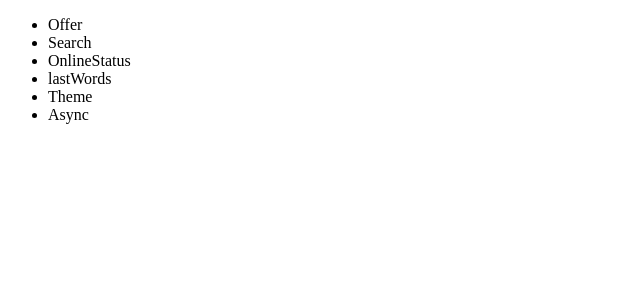
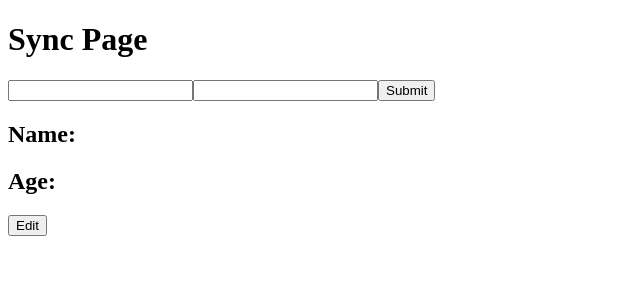
Before and after one commit to codingMechanic73/react-hooks, a React (Vite) app: page / in a window 1280 px wide. Shown: the top 300 px of the page, without its empty margins (0-640 px from the left). Built offline with nearby package versions, Linux system fonts and the light colour scheme.

Commit message:
add sync hook

```diff
--- a/src/App.tsx
+++ b/src/App.tsx
@@ -1,35 +1,10 @@
-import { useState, Context, createContext } from 'react'
-import { ThemeProvider } from './hooks/useTheme';
-import { AsyncComponent } from './Pages/AsyncComponent';
-import { LastWords } from './Pages/LastWords';
-import { Offer } from './Pages/Offer';
-import { OnlineStatus } from './Pages/OnlineStatus';
-import { Search } from './Pages/Search';
-import { Themes } from './Pages/Themes';
+import SyncPage from './Pages/SyncPage';
 
 function App() {
-  const [page, setPage] = useState('');
 
   return (
     <div className="App">
-      <ThemeProvider>
-        <ul>
-          <li onClick={() => setPage('offer')}>Offer</li>
-          <li onClick={() => setPage('search')}>Search</li>
-          <li onClick={() => setPage('online-status')}>OnlineStatus</li>
-          <li onClick={() => setPage('lastWords')}>lastWords</li>
-          <li onClick={() => setPage('theme')}>Theme</li>
-          <li onClick={() => setPage('async')}>Async</li>
-        </ul>
-        <div>
-          {page === 'offer'? <Offer/>: null}
-          {page === 'search'? <Search/>: null}
-          {page === 'online-status'? <OnlineStatus/>: null}
-          {page === 'lastWords'? <LastWords/>: null}
-          {page === 'theme'? <Themes/>: null}
-          {page === 'async'? <AsyncComponent/>: null}
-        </div>
-      </ThemeProvider>
+      <SyncPage />
     </div>
   )
 }
--- /dev/null
+++ b/src/Pages/SyncPage.tsx
@@ -0,0 +1,45 @@
+import { ChangeEvent, useState } from "react"
+import useSync from "../hooks/useSync";
+
+type FormDataType = {
+    name: string, age: number | undefined
+}
+
+const SyncPage = () => {
+
+    const [formData, setFormData] = useState<FormDataType>({
+        name: "",
+        age: undefined
+    });
+
+    const [setShouldSync] = useSync<FormDataType>(formData, "https://syncurl.com");
+
+    const onFormDataChange = ({ target }: ChangeEvent<HTMLInputElement>) => {
+        setFormData((prevData) => {
+            return {
+                ...prevData,
+                [target.name]: target.value
+            }
+        })
+    }
+
+    const onFormSubmit = (event: React.FormEvent<HTMLFormElement>) => {
+        event.preventDefault();
+        setShouldSync(false);
+
+    }
+
+    return <div>
+        <h1>Sync Page</h1>
+        <form onSubmit={(event) => onFormSubmit(event)}>
+            <input name="name" value={formData.name} onChange={(event) => onFormDataChange(event)} />
+            <input name="age" value={formData.age} onChange={(event) => onFormDataChange(event)} />
+            <input type="submit" value={"Submit"}/>
+        </form>
+        <h2>Name: {formData.name}</h2>
+        <h2>Age: {formData.age}</h2>
+        <button onClick={() => setShouldSync(true)}>Edit</button>
+    </div>
+}
+
+export default SyncPage;
--- /dev/null
+++ b/src/hooks/useSync.ts
@@ -0,0 +1,23 @@
+import { useEffect, useState } from "react"
+
+const useSync = <T>(data: T, syncUrl: string, timeout: number = 1000) => {
+    const [shouldSync, setShouldSync] = useState(true);
+
+    useEffect(() => {
+
+        const timer = setTimeout(() => {
+            if (shouldSync) {
+                console.log("uploading data", data);
+            }
+        }, timeout)
+
+
+        return () => {
+            clearTimeout(timer);
+        }
+    }, [data, shouldSync])
+
+    return [setShouldSync];
+}
+
+export default useSync;
```
